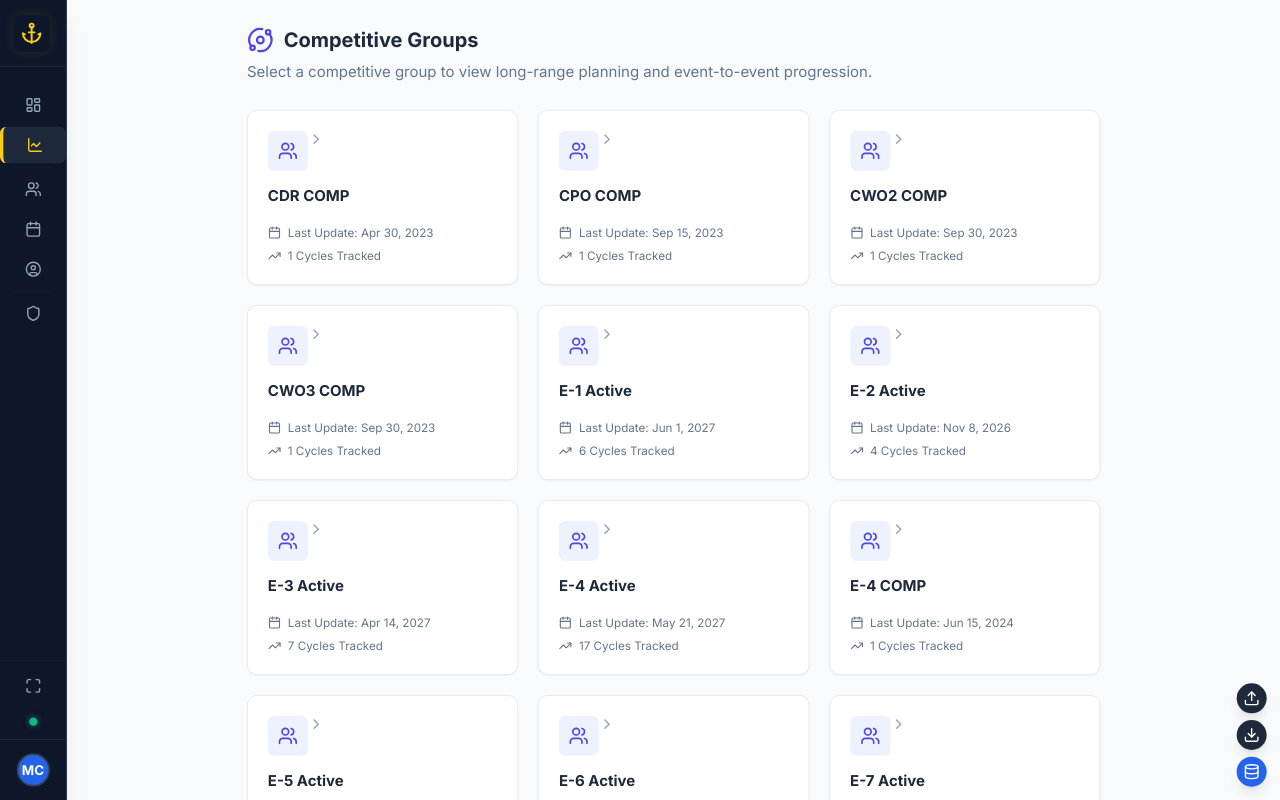
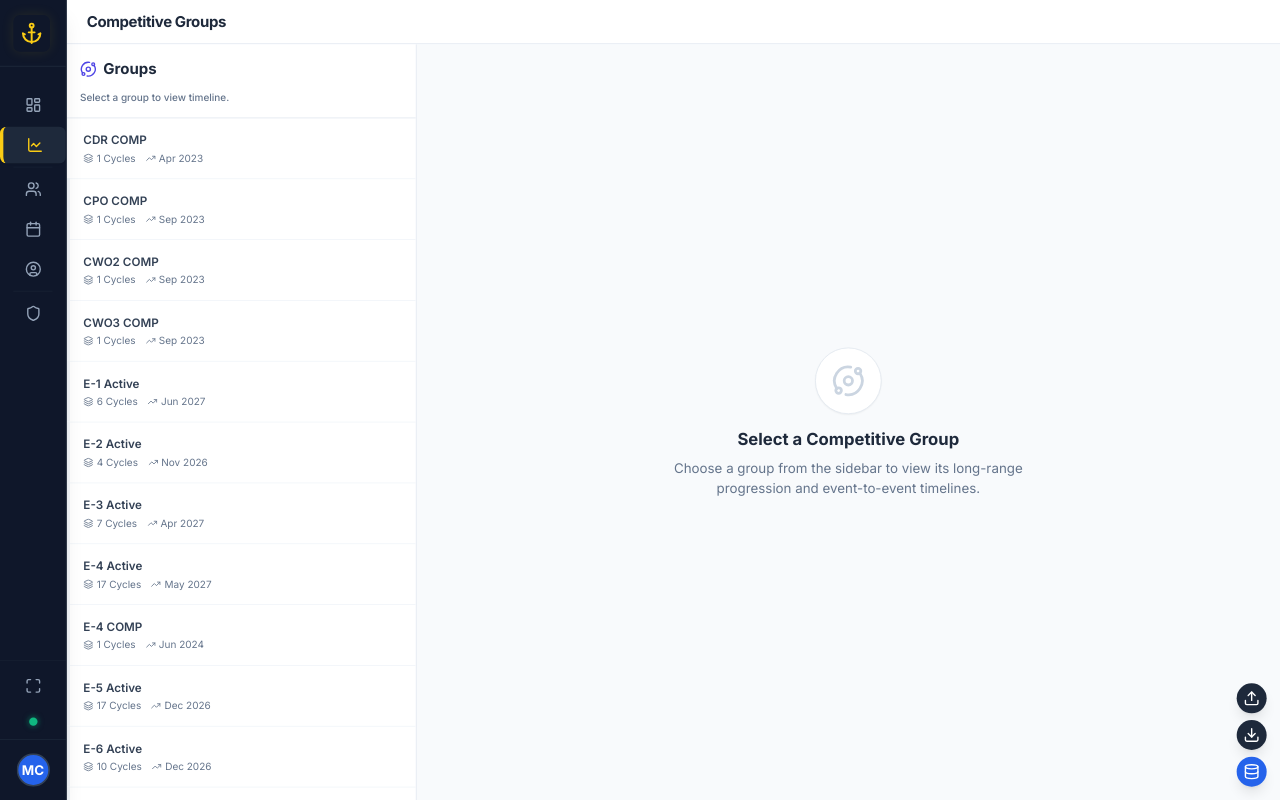
Before and after one commit to matthewcla/NAVFIT-Infinity, a React (Vite) app: page / in a window 1280 px wide. Both pictures are taken after a click on the element "Competitive Groups". Built offline with nearby package versions, Linux system fonts and the light colour scheme.

Commit message:
feat: implement PageShell and ContextSidebar components and refactor several feature pages to use them for consistent layouts.

```diff
--- /dev/null
+++ b/src/components/layout/ContextSidebar.tsx
@@ -0,0 +1,44 @@
+import type { ReactNode } from 'react';
+import { cn } from '@/lib/utils';
+
+interface ContextSidebarProps {
+    children: ReactNode;
+    isCollapsed?: boolean;
+    onExpand?: () => void;
+    className?: string;
+}
+
+export function ContextSidebar({
+    children,
+    isCollapsed = false,
+    onExpand,
+    className
+}: ContextSidebarProps) {
+    return (
+        <div
+            className={cn(
+                "border-r border-slate-200 flex flex-col shrink-0 z-infinity-sidebar relative transition-all duration-300 ease-in-out overflow-hidden",
+                isCollapsed
+                    ? "w-6 bg-slate-100 hover:bg-slate-200 cursor-pointer border-r-4 border-r-transparent hover:border-r-indigo-400"
+                    : "w-sidebar-standard bg-slate-50 opacity-100",
+                className
+            )}
+            onClick={() => {
+                if (isCollapsed && onExpand) {
+                    onExpand();
+                }
+            }}
+            title={isCollapsed ? "Click to Expand list" : undefined}
+        >
+            {isCollapsed ? (
+                <div className="h-full flex flex-col items-center pt-8 gap-4 opacity-0 hover:opacity-100 transition-opacity duration-200 delay-100">
+                    <div className="w-1 h-12 bg-slate-300 rounded-full" />
+                </div>
+            ) : (
+                <div className="flex-1 overflow-hidden animate-in fade-in duration-300">
+                    {children}
+                </div>
+            )}
+        </div>
+    );
+}
--- /dev/null
+++ b/src/components/layout/PageShell.tsx
@@ -0,0 +1,54 @@
+import type { ReactNode } from 'react';
+import { cn } from '@/lib/utils';
+
+interface PageShellProps {
+    children: ReactNode;
+    className?: string;
+}
+
+export function PageShell({ children, className }: PageShellProps) {
+    return (
+        <div className={cn("flex flex-col h-full bg-slate-50 overflow-hidden", className)}>
+            {children}
+        </div>
+    );
+}
+
+interface PageHeaderProps {
+    title: ReactNode;
+    children?: ReactNode; // For actions/controls
+    className?: string; // For specialized backgrounds like Archive mode
+}
+
+export function PageHeader({ title, children, className }: PageHeaderProps) {
+    return (
+        <div className={cn(
+            "border-b px-6 py-3 flex items-center justify-between shrink-0 transition-colors duration-300",
+            "bg-white border-slate-200", // Default
+            className
+        )}>
+            <div className="flex items-center gap-4">
+                <h1 className="text-lg font-bold text-slate-800 tracking-tight">
+                    {title}
+                </h1>
+                {/* Vertical Divider if children exist (optional, or let consumer handle) */}
+                {children && <div className="h-6 w-px bg-slate-200 hidden md:block" />}
+
+                {children}
+            </div>
+        </div>
+    );
+}
+
+interface PageContentProps {
+    children: ReactNode;
+    className?: string;
+}
+
+export function PageContent({ children, className }: PageContentProps) {
+    return (
+        <div className={cn("flex-1 flex overflow-hidden relative", className)}>
+            {children}
+        </div>
+    );
+}
--- a/src/features/strategy/components/CompetitiveGroupDashboard.tsx
+++ b/src/features/strategy/components/CompetitiveGroupDashboard.tsx
@@ -4,12 +4,12 @@ import { format } from 'date-fns';
 import {
     Orbit,
     ChevronRight,
-    Calendar,
-    Users,
     TrendingUp,
-    ArrowLeft,
-    Filter
+    Filter,
+    Layers
 } from 'lucide-react';
+import { PageShell, PageHeader, PageContent } from '@/components/layout/PageShell';
+import { ContextSidebar } from '@/components/layout/ContextSidebar';
 
 
 export function CompetitiveGroupDashboard() {
@@ -32,7 +32,7 @@ export function CompetitiveGroupDashboard() {
             const sorted = [...groups].sort((a, b) => new Date(b.periodEndDate).getTime() - new Date(a.periodEndDate).getTime());
             return {
                 key,
-                label: key, // Could use getCategoryLabel if we parsed designator, but key usually holds full info
+                label: key, // Strictly adhere to the summary group title
                 groups: sorted,
                 lastUpdate: sorted[0]?.periodEndDate,
                 totalCycles: groups.length,
@@ -73,90 +73,85 @@ export function CompetitiveGroupDashboard() {
         };
     }, [selectedKey, competitiveGroups]);
 
-    // VIEW: Selection List
-    if (!selectedKey) {
+
     return (
-            <div className="h-full bg-slate-50 p-8 overflow-y-auto">
-                <div className="max-w-5xl mx-auto">
-                    <div className="mb-8">
-                        <h1 className="text-2xl font-bold text-slate-800 flex items-center gap-3">
-                            <Orbit className="w-8 h-8 text-indigo-600" />
-                            Competitive Groups
-                        </h1>
-                        <p className="text-slate-500 mt-2 text-lg">
-                            Select a competitive group to view long-range planning and event-to-event progression.
-                        </p>
+        <PageShell>
+            <PageHeader title="Competitive Groups" />
+
+            <PageContent>
+                {/* Sidebar */}
+                <ContextSidebar className="bg-white">
+                    <div className="p-4 border-b border-slate-200">
+                        <div className="flex items-center gap-2 mb-3">
+                            <Orbit className="w-5 h-5 text-indigo-600" />
+                            <h2 className="text-lg font-bold text-slate-800">Groups</h2>
+                        </div>
+                        <div className="text-xs text-slate-500 font-medium">
+                            Select a group to view timeline.
+                        </div>
                     </div>
 
-                    <div className="grid grid-cols-1 md:grid-cols-2 lg:grid-cols-3 gap-6">
-                        {competitiveGroups.map((cg) => (
+                    <div className="flex-1 overflow-y-auto custom-scrollbar">
+                        {competitiveGroups.length === 0 && (
+                            <div className="p-8 text-center text-slate-400 text-sm">
+                                No groups found.
+                            </div>
+                        )}
+
+                        <div className="divide-y divide-slate-100">
+                            {competitiveGroups.map((cg) => {
+                                const isSelected = selectedKey === cg.key;
+                                return (
                                     <button
                                         key={cg.key}
                                         onClick={() => setSelectedKey(cg.key)}
-                                className="bg-white p-6 rounded-xl border border-slate-200 shadow-sm hover:shadow-md hover:border-indigo-300 transition-all text-left flex flex-col group"
+                                        className={`w-full text-left p-4 hover:bg-slate-50 transition-colors group border-l-4 ${isSelected
+                                            ? 'bg-indigo-50/50 border-l-indigo-600'
+                                            : 'border-l-transparent'
+                                            }`}
                                     >
-                                <div className="flex justify-between items-start mb-4">
-                                    <div className="p-3 bg-indigo-50 rounded-lg text-indigo-600 group-hover:bg-indigo-100 transition-colors">
-                                        <Users className="w-6 h-6" />
+                                        <div className="flex items-center justify-between mb-1">
+                                            <span className={`font-semibold text-sm ${isSelected ? 'text-indigo-900' : 'text-slate-700'}`}>
+                                                {cg.label}
+                                            </span>
+                                            {isSelected && <ChevronRight className="w-4 h-4 text-indigo-600" />}
                                         </div>
-                                    <div className="flex items-center text-slate-400 group-hover:text-indigo-500">
-                                        <ChevronRight className="w-5 h-5" />
+                                        <div className="flex items-center gap-3 text-xs text-slate-500">
+                                            <div className="flex items-center gap-1">
+                                                <Layers className="w-3 h-3" />
+                                                <span>{cg.totalCycles} Cycles</span>
                                             </div>
-                                </div>
-                                <h3 className="text-lg font-bold text-slate-800 mb-1">{cg.label}</h3>
-                                <div className="space-y-2 mt-4">
-                                    <div className="flex items-center text-sm text-slate-500">
-                                        <Calendar className="w-4 h-4 mr-2" />
-                                        Last Update: {cg.lastUpdate ? format(new Date(cg.lastUpdate), 'MMM d, yyyy') : 'N/A'}
-                                    </div>
-                                    <div className="flex items-center text-sm text-slate-500">
-                                        <TrendingUp className="w-4 h-4 mr-2" />
-                                        {cg.totalCycles} Cycles Tracked
-                                    </div>
-                                </div>
-                            </button>
-                        ))}
-
-                        {competitiveGroups.length === 0 && (
-                            <div className="col-span-full py-12 text-center text-slate-400 bg-white rounded-xl border border-dashed border-slate-300">
-                                No competitive groups found. Create a summary group to define one.
+                                            {cg.lastUpdate && (
+                                                <div className="flex items-center gap-1">
+                                                    <TrendingUp className="w-3 h-3" />
+                                                    <span>{format(new Date(cg.lastUpdate), 'MMM yyyy')}</span>
                                                 </div>
                                             )}
                                         </div>
+                                    </button>
+                                );
+                            })}
                         </div>
                     </div>
-        );
-    }
+                </ContextSidebar>
 
-    // VIEW: Timeline Dashboard
-    return (
-        <div className="h-full flex flex-col bg-slate-50">
-            {/* Header */}
-            <div className="bg-white border-b border-slate-200 px-6 py-4 flex items-center justify-between shrink-0">
-                <div className="flex items-center gap-4">
-                    <button
-                        onClick={() => setSelectedKey(null)}
-                        className="p-2 hover:bg-slate-100 rounded-full text-slate-500 transition-colors"
-                        title="Back to Groups"
-                    >
-                        <ArrowLeft className="w-5 h-5" />
-                    </button>
+
+                {/* Main Content */}
+                <div className="flex-1 overflow-y-auto bg-slate-50 p-6">
+                    {selectedKey ? (
+                        <div className="h-full flex flex-col">
+                            <div className="flex items-center justify-between mb-6">
                                 <div>
                                     <h2 className="text-xl font-bold text-slate-800">{selectedKey}</h2>
                                     <p className="text-sm text-slate-500">Event-to-Event Timeline</p>
                                 </div>
-                </div>
-                <div className="flex items-center gap-2">
-                    {/* Actions / Filters could go here */}
-                    <button className="flex items-center gap-2 px-3 py-1.5 text-sm font-medium text-slate-600 bg-white border border-slate-300 rounded-md hover:bg-slate-50">
+                                <button className="flex items-center gap-2 px-3 py-1.5 text-sm font-medium text-slate-600 bg-white border border-slate-300 rounded-md hover:bg-slate-50 shadow-sm">
                                     <Filter className="w-4 h-4" />
                                     Filter
                                 </button>
                             </div>
-            </div>
 
-            {/* Matrix Content */}
-            <div className="flex-1 overflow-auto p-6">
+                            {/* Matrix */}
                             <div className="bg-white border border-slate-200 rounded-lg shadow-sm overflow-hidden min-w-max">
                                 <table className="w-full text-left border-collapse">
                                     <thead>
@@ -213,6 +208,19 @@ export function CompetitiveGroupDashboard() {
                                 </table>
                             </div>
                         </div>
+                    ) : (
+                        <div className="h-full flex flex-col items-center justify-center text-slate-400">
+                            <div className="w-20 h-20 bg-white rounded-full flex items-center justify-center mb-4 shadow-sm border border-slate-200">
+                                <Orbit className="w-10 h-10 text-slate-300" />
                             </div>
+                            <h2 className="text-xl font-bold text-slate-800 mb-2">Select a Competitive Group</h2>
+                            <p className="text-slate-500 max-w-md text-center">
+                                Choose a group from the sidebar to view its long-range progression and event-to-event timelines.
+                            </p>
+                        </div>
+                    )}
+                </div>
+            </PageContent>
+        </PageShell>
     );
 }
```
Also changed, not shown: src/features/admin/components/CommandAdmin.tsx (+8 -12 lines), src/features/boards/components/SelectionBoardsManager.tsx (+9 -19 lines), src/features/roster/components/SailorProfiles.tsx (+14 -24 lines), src/features/strategy/components/CommandDeck/CommandDeck.tsx (+16 -14 lines), src/features/strategy/components/CommandStrategyCenter.tsx (+10 -25 lines). Lines whose indentation alone changed are shown as unchanged.
